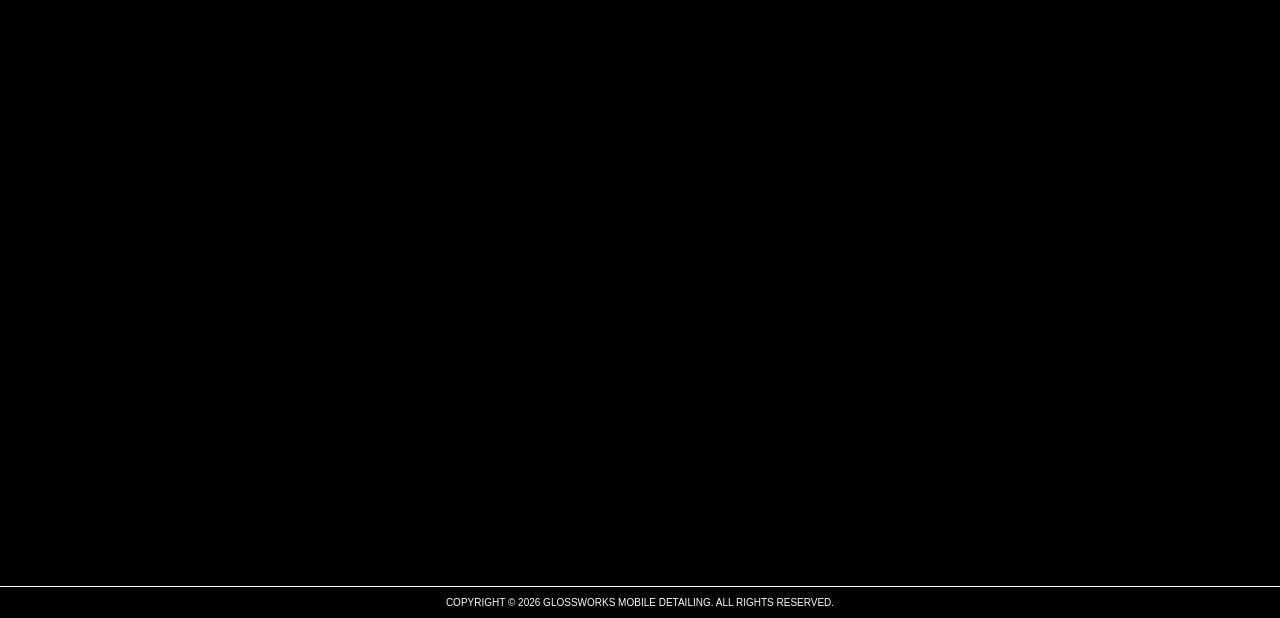
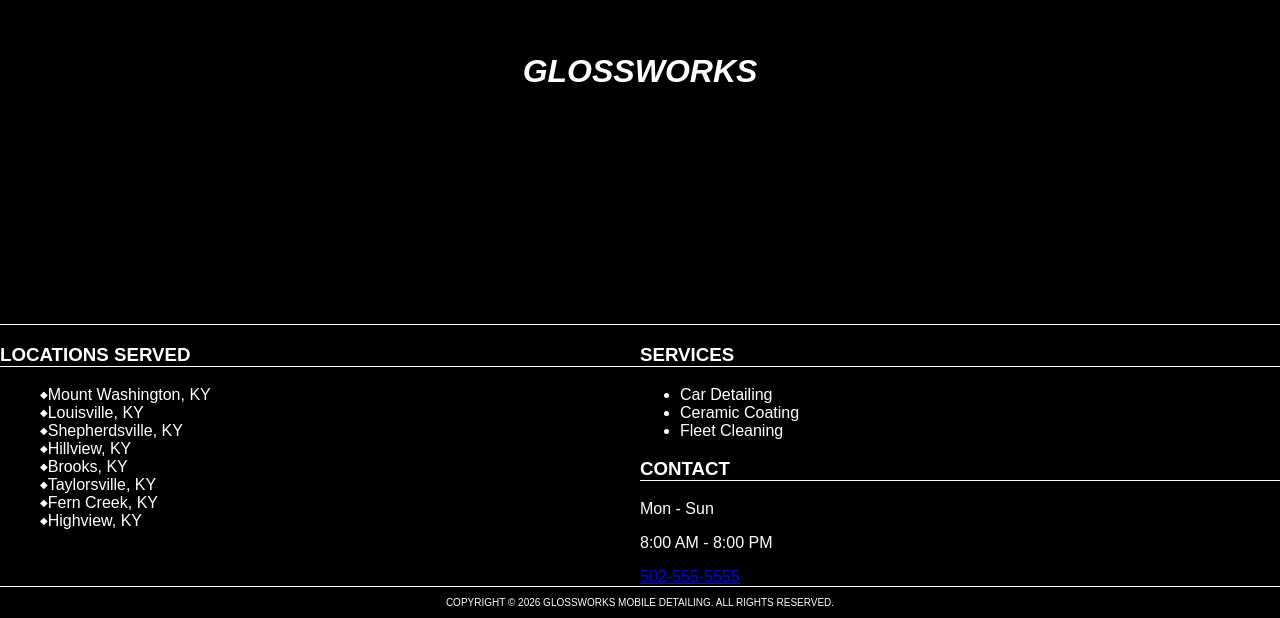
Before and after one commit to wafflemuncher1/website, a Next.js app: page / in a window 1280 px wide. Shown: the part 182-800 px from the top of the page. Built offline with nearby package versions, Linux system fonts and the light colour scheme.

Commit message:
Added detailed SEO footer with locations

```diff
--- a/src/app/page.tsx
+++ b/src/app/page.tsx
@@ -2,12 +2,13 @@ import Footer from '@/components/Footer'
 
 export default function Home() {
   return (
-    // min-h-dvh (dynamic viewport height) is best for mobile browsers
-    <div className="flex flex-col min-h-dvh bg-black overflow-hidden">
+    // We use overflow-y-auto so the user can scroll down to that big footer
+    <div className="flex flex-col min-h-screen bg-black overflow-y-auto">
 
-      {/* This empty space pushes the footer to the bottom of the phone screen */}
-      <main className="flex-grow">
-        {/* Keeping this empty as requested */}
+      <main className="flex-grow flex items-center justify-center p-20">
+        <h1 className="text-5xl font-black italic tracking-tighter">
+          GLOSS<span className="text-blue-600">WORKS</span>
+        </h1>
       </main>
 
       <Footer />
--- a/src/components/Footer.tsx
+++ b/src/components/Footer.tsx
@@ -1,11 +1,63 @@
 export default function Footer() {
+  const locations = [
+    'Mount Washington', 'Louisville', 'Shepherdsville',
+    'Hillview', 'Brooks', 'Taylorsville', 'Fern Creek', 'Highview'
+  ];
+
   return (
-    <footer className="w-full py-8 px-6 bg-black border-t border-zinc-900">
-      <div className="max-w-screen-xl mx-auto text-center">
-        <p className="text-zinc-500 text-[10px] md:text-xs tracking-wider uppercase leading-loose">
-          Copyright © 2026 GlossWorks Mobile Detailing. All rights reserved.
-        </p>
+    <footer className="w-full bg-black text-white py-12 px-6 border-t border-zinc-900">
+      <div className="max-w-screen-xl mx-auto">
+
+        {/* TOP SECTION: Two Columns on Mobile */}
+        <div className="grid grid-cols-2 gap-10 mb-12">
+
+          {/* Column 1: Locations */}
+          <div>
+            <h3 className="text-zinc-500 font-bold uppercase text-xs tracking-widest mb-6 border-b border-zinc-900 pb-2">
+              Locations Served
+            </h3>
+            <ul className="space-y-3">
+              {locations.map((city) => (
+                <li key={city} className="flex items-center gap-2 text-sm text-zinc-300">
+                  <span className="text-blue-600 text-[10px]">◆</span> {city}, KY
+                </li>
+              ))}
+            </ul>
+          </div>
+
+          {/* Column 2: Quick Links & Services */}
+          <div className="space-y-10">
+            <div>
+              <h3 className="text-zinc-500 font-bold uppercase text-xs tracking-widest mb-6 border-b border-zinc-900 pb-2">
+                Services
+              </h3>
+              <ul className="space-y-3 text-sm text-zinc-300 font-medium">
+                <li>Car Detailing</li>
+                <li>Ceramic Coating</li>
+                <li>Fleet Cleaning</li>
+              </ul>
+            </div>
+
+            <div>
+              <h3 className="text-zinc-500 font-bold uppercase text-xs tracking-widest mb-6 border-b border-zinc-900 pb-2">
+                Contact
+              </h3>
+              <p className="text-sm text-zinc-300">Mon - Sun</p>
+              <p className="text-sm text-zinc-300 mb-4">8:00 AM - 8:00 PM</p>
+              <a href="tel:5025555555" className="text-blue-500 font-bold text-sm">502-555-5555</a>
+            </div>
+          </div>
+
+        </div>
+
+        {/* BOTTOM SECTION: Copyright */}
+        <div className="pt-8 border-t border-zinc-900 text-center">
+          <p className="text-zinc-600 text-[10px] uppercase tracking-widest">
+            Copyright © 2026 GlossWorks Mobile Detailing. All rights reserved.
+          </p>
+        </div>
+
       </div>
     </footer>
-  )
+  );
 }
```
